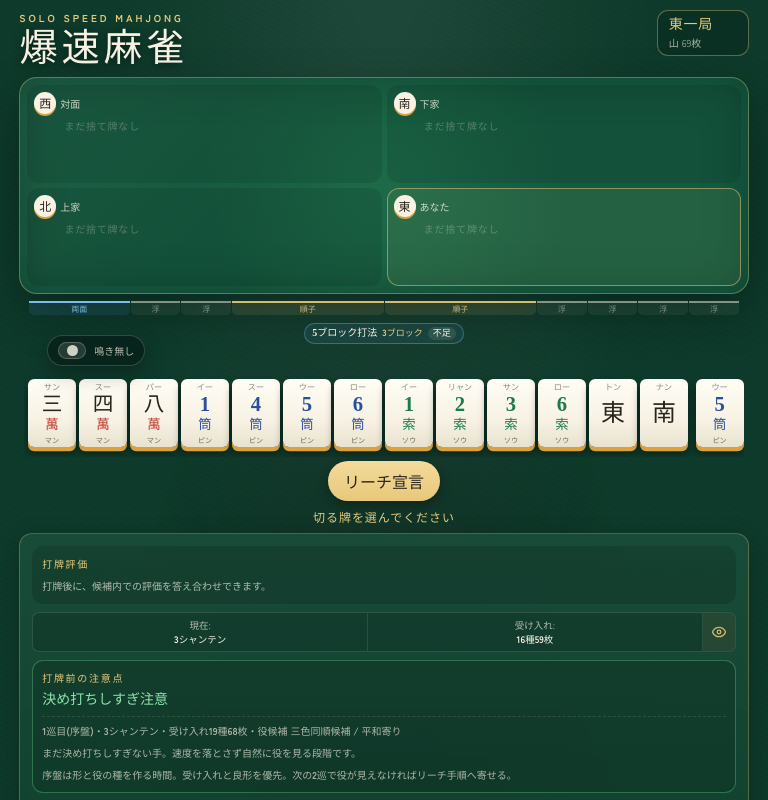
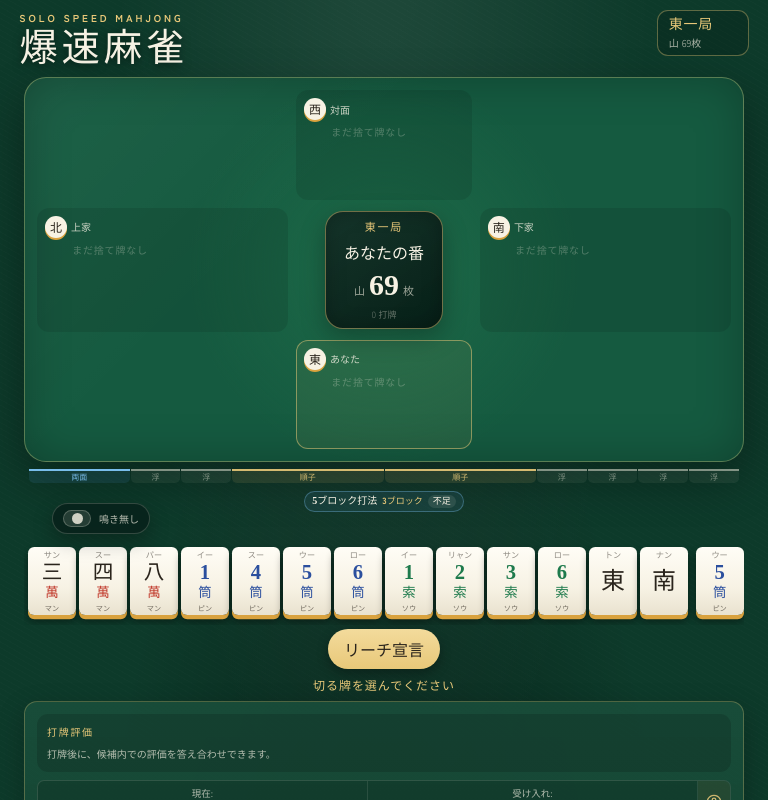
Before and after one commit to HSBL-ko-gyo/HSBL-S800, a React (Vite) app: page / in a window 768 px wide. Shown: the top 800 px of the page. Built offline with nearby package versions, Linux system fonts and the light colour scheme; a web font is replaced by a local one.

Commit message:
Bring riichi action closer in portrait layouts

```diff
--- a/src/styles.css
+++ b/src/styles.css
@@ -2403,6 +2403,47 @@ h1 {
 }
 
 @media (min-width: 700px) and (max-width: 780px) {
+  .play-column,
+  .learning-panel,
+  .app-footer {
+    max-width: 720px;
+    margin-left: auto;
+    margin-right: auto;
+  }
+
+  .table-board {
+    grid-template-columns: minmax(145px, 1fr) minmax(120px, .7fr) minmax(145px, 1fr);
+    grid-template-areas:
+      ". north ."
+      "west center east"
+      ". south .";
+    gap: 8px;
+    min-height: 385px;
+    padding: 12px;
+    border-radius: 22px;
+  }
+
+  .river-panel {
+    min-height: 104px;
+    padding: 7px;
+  }
+
+  .river {
+    grid-template-columns: repeat(6, 20px);
+    gap: 3px 2px;
+    min-height: 58px;
+  }
+
+  .tile.river {
+    --tile-width: 20px;
+  }
+
+  .table-center {
+    display: flex;
+    width: 118px;
+    margin: 0;
+  }
+
   .overview-guide,
   .rail-guide,
   .mobile-hand-overview {
```
